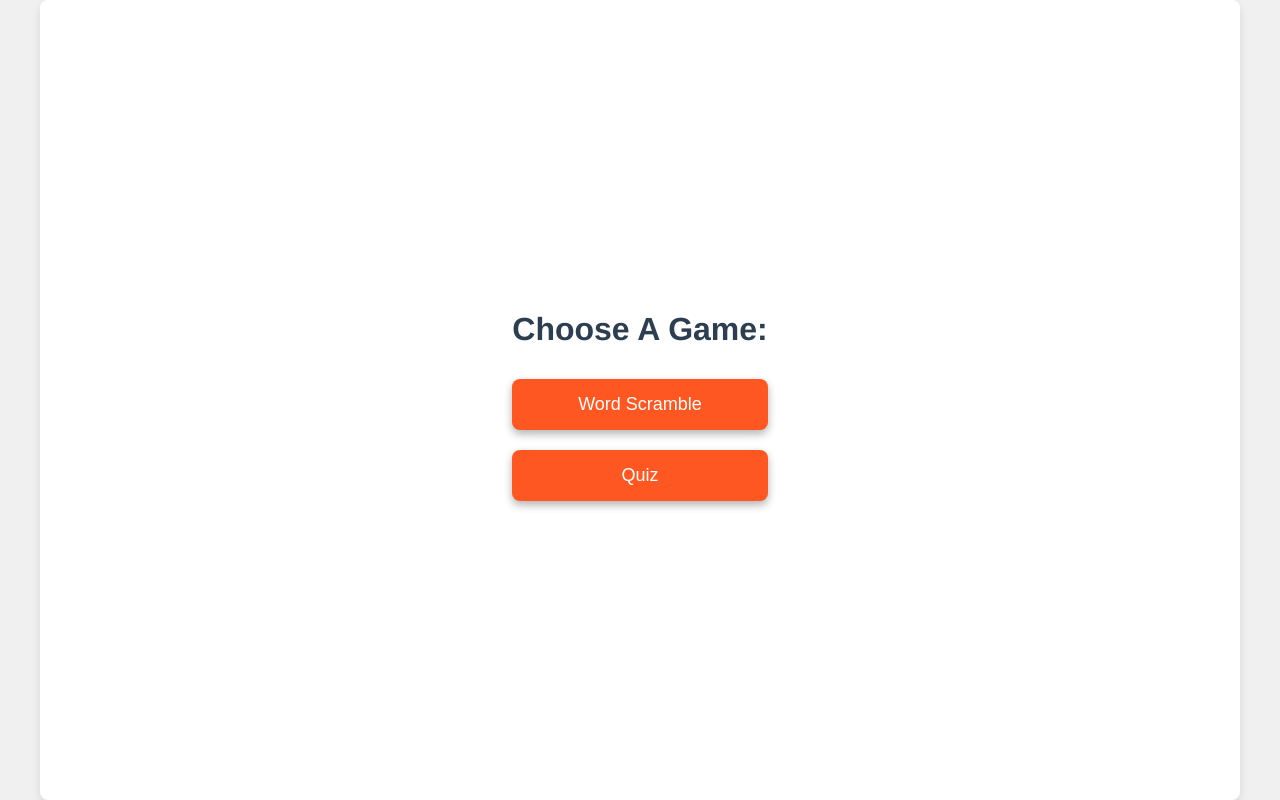
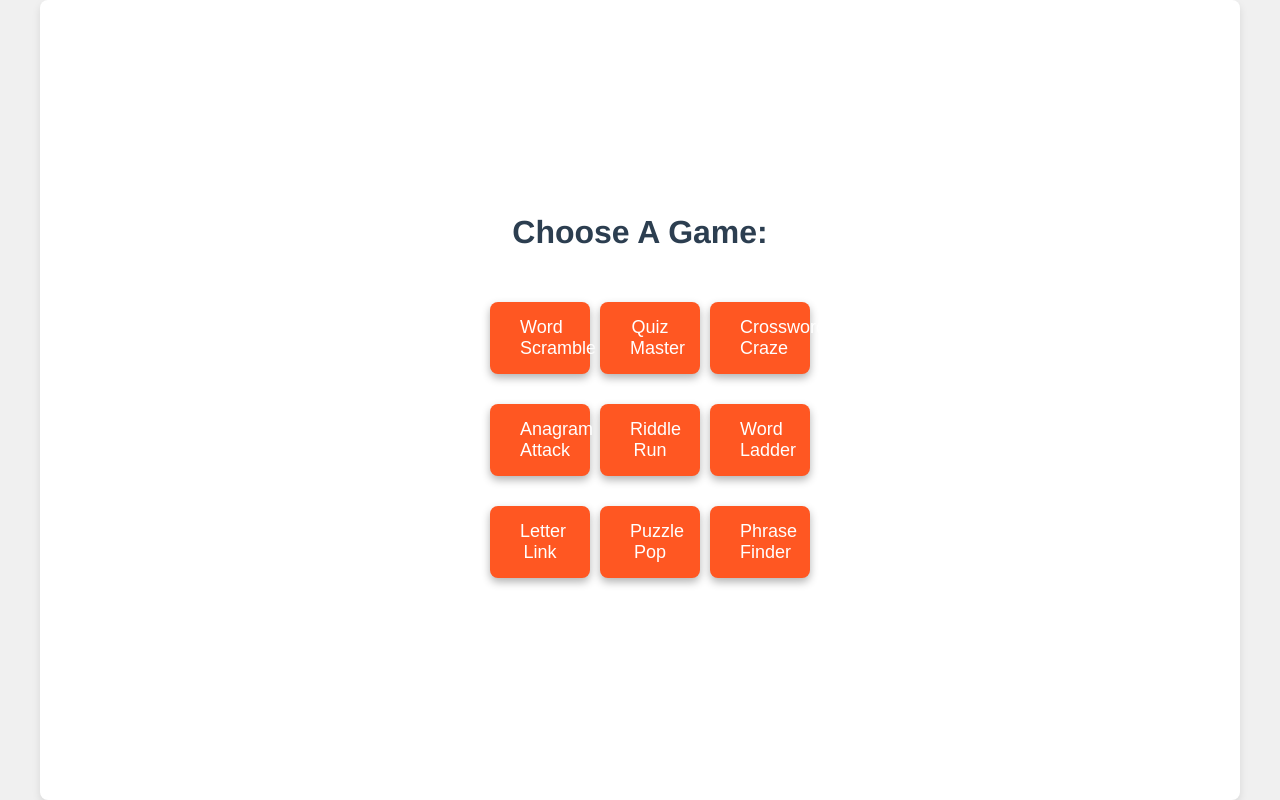
Before and after one commit to joseph-johnson27001/word-scramble, a Vue app: page / in a window 1280 px wide. Built offline with nearby package versions, Linux system fonts and the light colour scheme.

Commit message:
Added new game titles

```diff
--- a/src/components/GameModal.vue
+++ b/src/components/GameModal.vue
@@ -1,16 +1,36 @@
 <template>
-  <h1>Choose A Game:</h1>
-  <div class="modal">
-    <button @click="startGame">Word Scramble</button>
-    <button @click="startGame">Quiz</button>
+  <div>
+    <h1>Choose A Game:</h1>
+    <div class="modal">
+      <div v-for="(game, index) in games" :key="index" class="game-button">
+        <button @click="startGame(game)">{{ game }}</button>
+      </div>
+    </div>
   </div>
 </template>
 
 <script>
 export default {
+  data() {
+    return {
+      games: [
+        "Word Scramble",
+        "Quiz Master",
+        "Crossword Craze",
+        "Anagram Attack",
+        "Riddle Run",
+        "Word Ladder",
+        "Letter Link",
+        "Puzzle Pop",
+        "Phrase Finder",
+      ],
+    };
+  },
   methods: {
-    startGame() {
-      this.$emit("start");
+    startGame(game) {
+      // NEEDS TO BE UPDATED TO LOAD SPECIFIC GAME
+      console.log("Starting game:", game);
+      this.$emit("start", game);
     },
   },
 };
@@ -18,13 +38,15 @@ export default {
 
 <style scoped>
 .modal {
-  display: flex;
-  justify-content: center;
+  display: grid;
+  grid-template-columns: repeat(3, 1fr);
+  grid-gap: 10px;
+  justify-items: center;
   align-items: center;
-  flex-direction: column;
+  padding: 20px;
 }
 
-button {
-  width: 100%;
+.game-button {
+  width: 100px;
 }
 </style>
```
